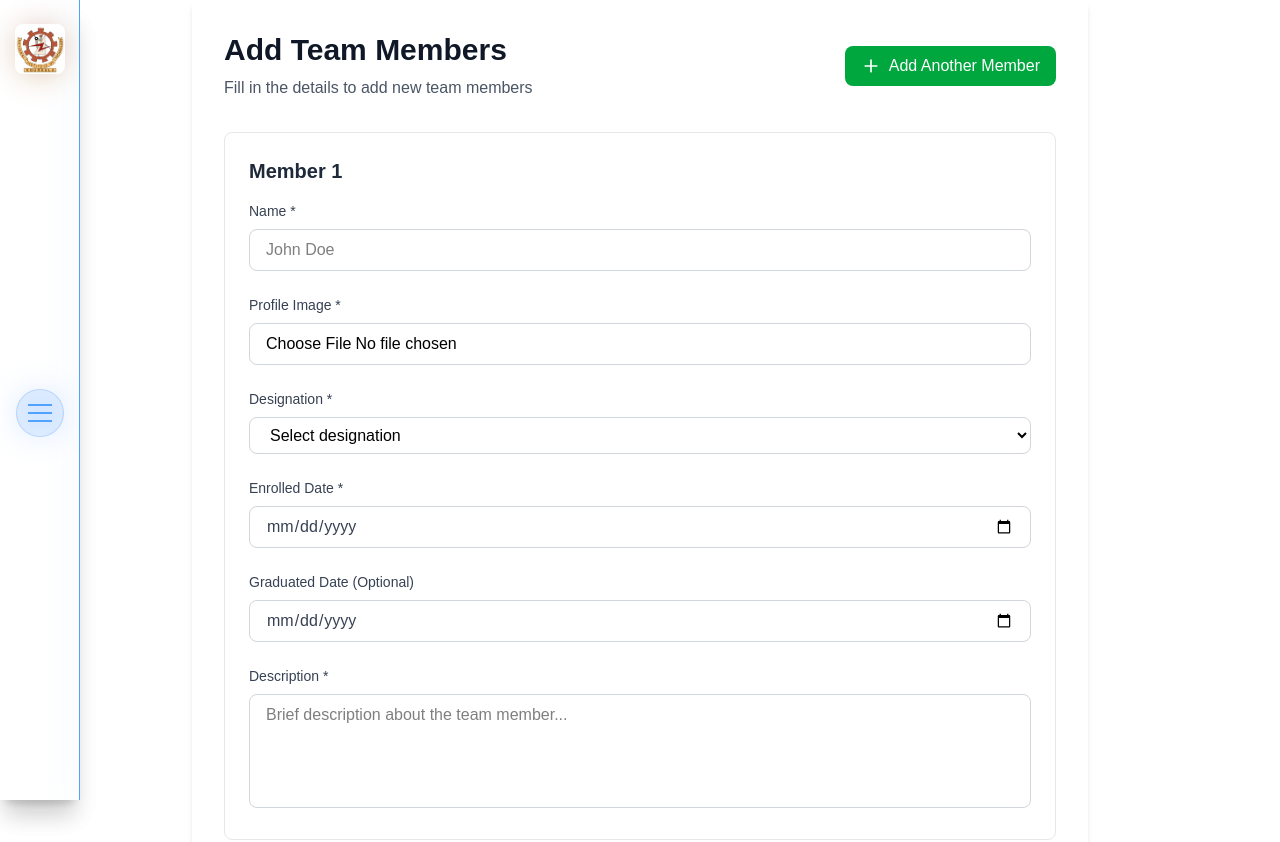
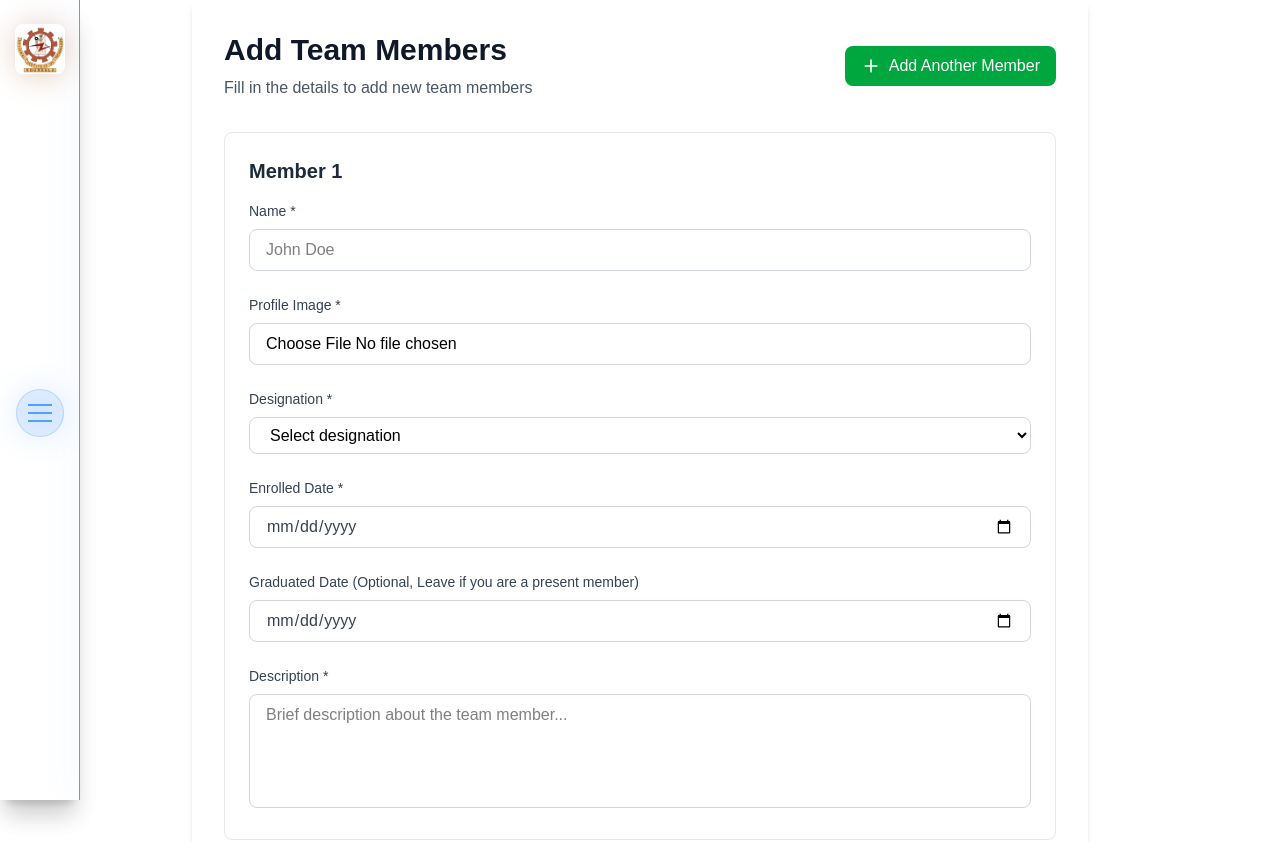
Before and after one commit to AshwaniNITR/prlab, a Next.js app: page /uploadTeam in a window 1280 px wide. Shown: the top 842 px of the page. Built offline with nearby package versions, Linux system fonts and the light colour scheme.

Commit message:
chore:minor changes

```diff
--- a/src/app/uploadTeam/page.tsx
+++ b/src/app/uploadTeam/page.tsx
@@ -305,7 +305,7 @@ export default function AddTeamMemberPage() {
                 {/* Graduated Date */}
                 <div>
                   <label className="block text-sm font-medium text-gray-700 mb-2">
-                    Graduated Date (Optional)
+                    Graduated Date (Optional, Leave if you are a present member)
                   </label>
                   <input
                     type="date"
```
